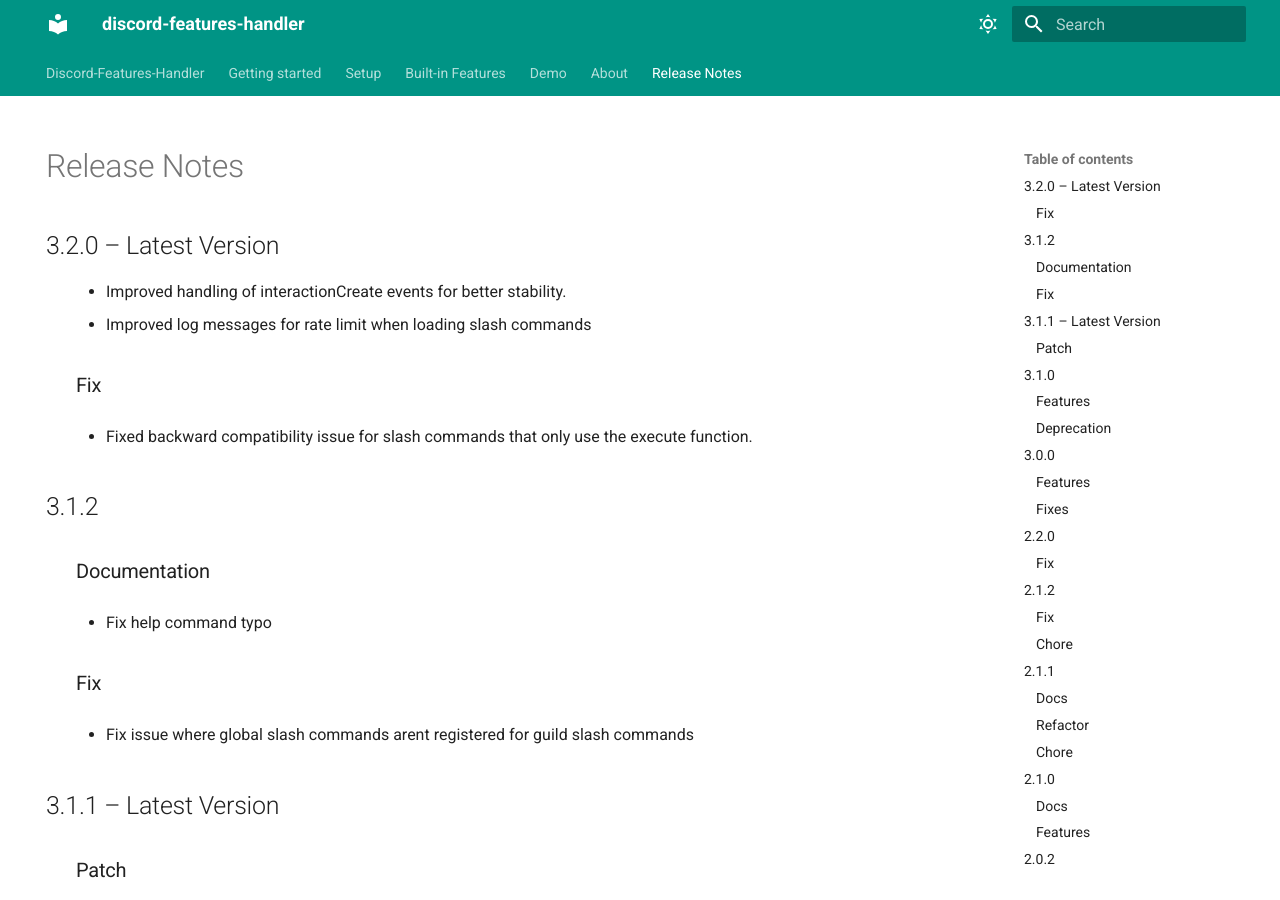
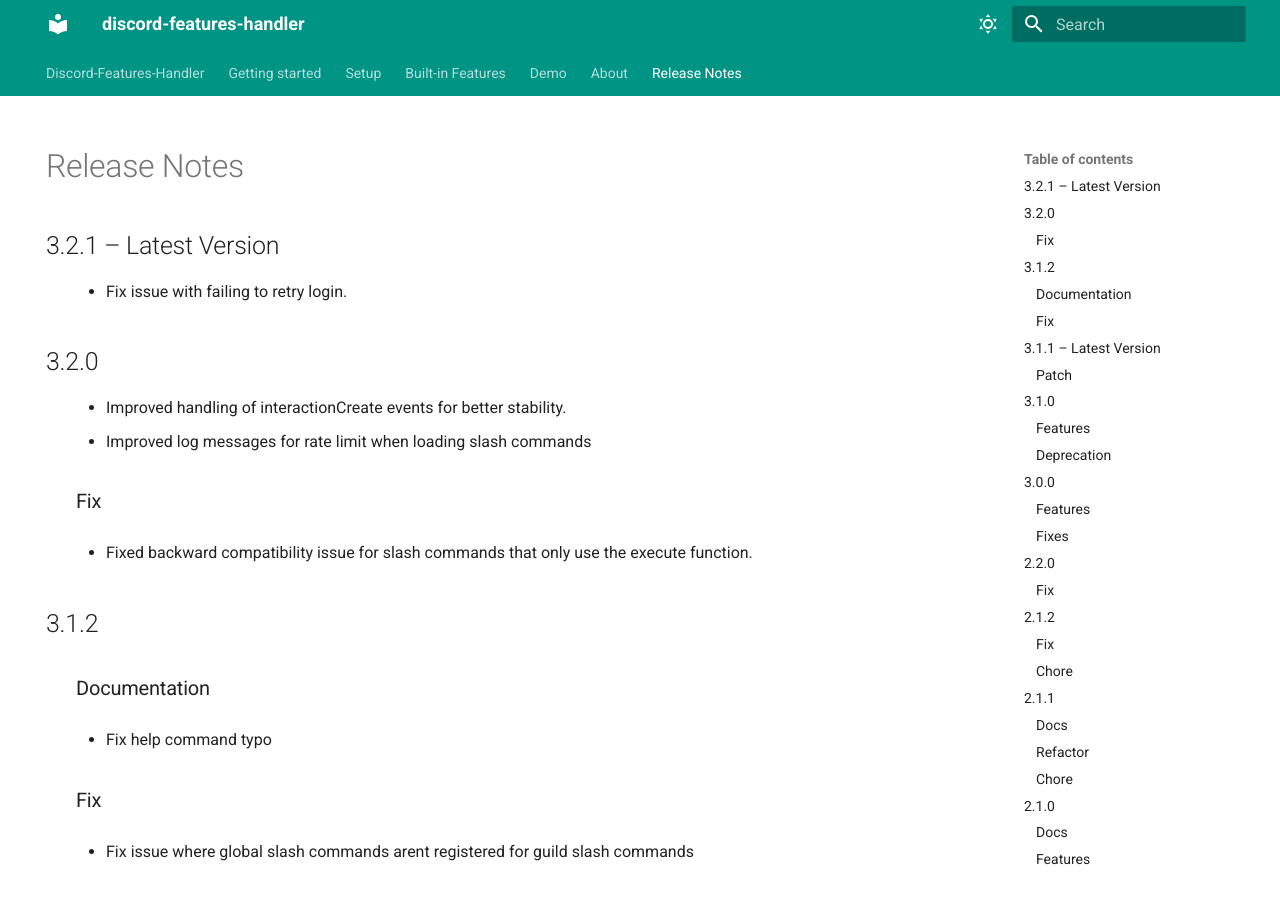
Before and after one commit to bng94/discord-features-handler, an MkDocs documentation site: the page built from docs/release-notes.md, in a window 1280 px wide and 900 px high. Built offline with MkDocs 1.6.1 and Material for MkDocs 9.7.7, drawn with Linux system fonts in a browser that asks for light colours.

Commit message:
update release notes and workflow

```diff
--- a/docs/release-notes.md
+++ b/docs/release-notes.md
@@ -9,7 +9,12 @@ hide:
 
 # Release Notes
 
-## 3.2.0 – Latest Version
+## 3.2.1 – Latest Version
+
+: - Fix issue with failing to retry login.
+
+
+## 3.2.0
 
 : - Improved handling of interactionCreate events for better stability.
   - Improved log messages for rate limit when loading slash commands
```
Also changed, not shown: 1 other file.
